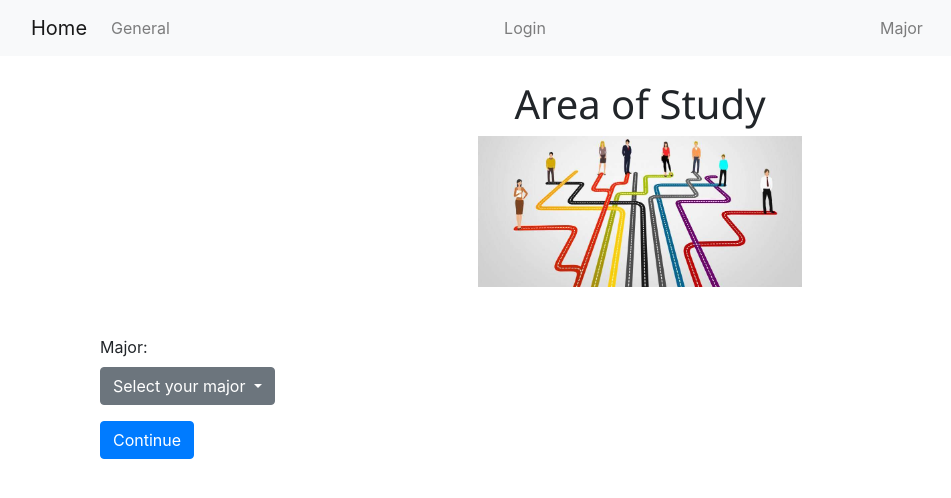
After one commit to JensenLobo/StudyBuddies, a Flask app: page /major in a window 1280 px wide. The commit adds this page. Shown: the top 498 px of the page, without its empty margins (0-951 px from the left). Run offline with Flask 2, Linux system fonts and the light colour scheme; some libraries are stand-ins or nearby versions.

Commit message:
Added an file and additional code

```diff
--- a/app.py
+++ b/app.py
@@ -63,3 +63,7 @@ def create_account():
         # Set the session and redirect to the home page
         session['username'] = username
         return redirect(url_for('about.html'))
+
+@app.route('/major')
+def major():
+    return render_template('major.html')
--- a/static/styles.css
+++ b/static/styles.css
@@ -7,3 +7,21 @@ h1 img {
 .indent{
     text-indent: 25px;
 }
+
+img {
+    display: block;
+    margin: 0 auto;
+    max-width: 30%;
+    height: auto;
+    size: 300px;
+  }
+
+.title {
+    font-size: 40px;
+    text-align: center;
+    font-family:'Segoe UI', Tahoma, Geneva, Verdana, sans-serif
+}
+
+.my-label {
+    font-family: 50px;
+}
--- a/templates/_layout.html
+++ b/templates/_layout.html
@@ -30,6 +30,13 @@
           </li>
         </ul>
       </div>
+      <div class="collapse navbar-collapse" id="navbarSupportedContent">
+        <ul class="navbar-nav me-auto mb-2 mb-lg-0">
+          <li class="nav-item">
+            <a class="nav-link{% if list_movies_active %} active{% endif %}" href="/major">Major</a>
+          </li>
+        </ul>
+      </div>
     </div>
   </nav>
   <div class="container pt-4">
--- /dev/null
+++ b/templates/major.html
@@ -0,0 +1,45 @@
+{% extends '_layout.html' %}
+{% block title %}Major{% endblock %}
+{% block body %}
+
+<head>
+    <title>Major</title>
+    <!-- Add Bootstrap stylesheet -->
+    <link rel="stylesheet" href="https://maxcdn.bootstrapcdn.com/bootstrap/4.0.0/css/bootstrap.min.css">
+</head>
+<body>
+    <div class="container">
+        <h1 class="title">Area of Study</h1>
+
+        <img src="static\images\area-of-study.jpg" alt="different paths">
+
+        <form class="mt-5" method="POST" action="{{ url_for('major') }}">
+            <div class="form-group">
+                <label for="username" class="my-label">Major:</label>
+                <div class="dropdown">
+                  <button class="btn btn-secondary dropdown-toggle" type="button" id="majorDropdown" data-toggle="dropdown" aria-haspopup="true" aria-expanded="false">
+                    Select your major
+                  </button>
+                  <div class="dropdown-menu" aria-labelledby="majorDropdown">
+                    <a class="dropdown-item" href="#">Computer Science</a>
+                    <a class="dropdown-item" href="#">Mathematics</a>
+                    <a class="dropdown-item" href="#">Engineering</a>
+                    <a class="dropdown-item" href="#">Business</a>
+                  </div>
+                </div>
+            </div>
+
+
+            <button type="submit" class="btn btn-primary">Continue</button>
+        </form>
+
+    <script src="https://code.jquery.com/jquery-3.2.1.slim.min.js"></script>
+    <script src="https://cdnjs.cloudflare.com/ajax/libs/popper.js/1.12.9/umd/popper.min.js"></script>
+    <script src="https://maxcdn.bootstrapcdn.com/bootstrap/4.0.0/js/bootstrap.min.js"></script>
+
+    </div>
+    <!-- Add Bootstrap JavaScript -->
+    <script src="https://maxcdn.bootstrapcdn.com/bootstrap/4.0.0/js/bootstrap.min.js"></script>
+</body>
+
+{% endblock %}
```
Also changed, not shown: static/images/area-of-study.jpg (added).
